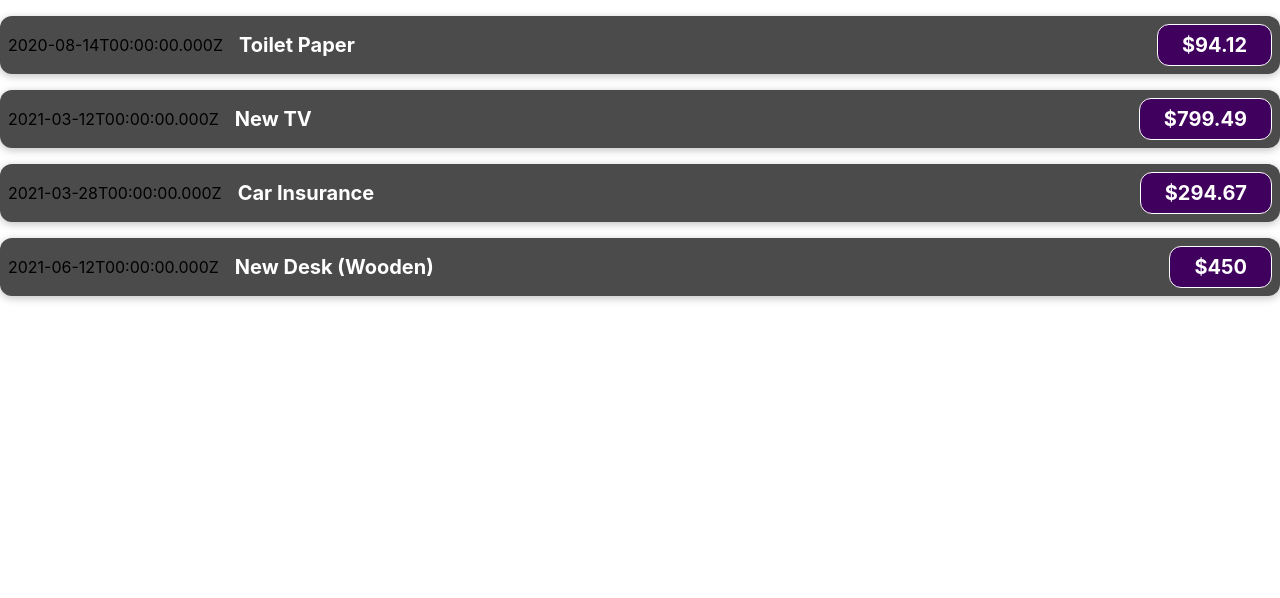
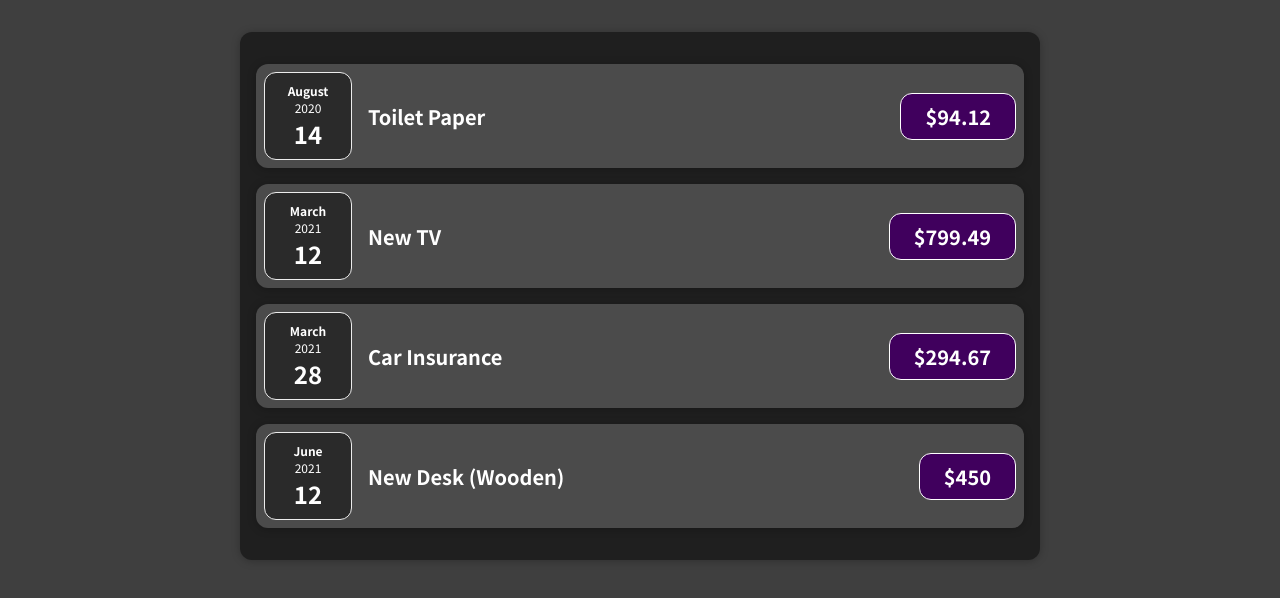
Before and after one commit to Jenrykster/react-basic, a React (Create React App) app: page / in a window 1280 px wide. Shown: the top 598 px of the page. Built offline with nearby package versions, Linux system fonts and the light colour scheme.

Commit message:
feat: finish section 3

```diff
--- a/src/App.js
+++ b/src/App.js
@@ -1,28 +1,28 @@
-import ExpenseItem from "./components/ExpenseItem";
+import Expenses from './components/Expenses/Expenses';
 
-function App() {
+const App = () => {
   const expenses = [
     {
-      id: "e1",
-      title: "Toilet Paper",
+      id: 'e1',
+      title: 'Toilet Paper',
       amount: 94.12,
       date: new Date(2020, 7, 14),
     },
     {
-      id: "e2",
-      title: "New TV",
+      id: 'e2',
+      title: 'New TV',
       amount: 799.49,
       date: new Date(2021, 2, 12),
     },
     {
-      id: "e3",
-      title: "Car Insurance",
+      id: 'e3',
+      title: 'Car Insurance',
       amount: 294.67,
       date: new Date(2021, 2, 28),
     },
     {
-      id: "e4",
-      title: "New Desk (Wooden)",
+      id: 'e4',
+      title: 'New Desk (Wooden)',
       amount: 450,
       date: new Date(2021, 5, 12),
     },
@@ -30,28 +30,9 @@
 
   return (
     <div>
-      <ExpenseItem
-        title={expenses[0].title}
-        amount={expenses[0].amount}
-        date={expenses[0].date}
-      />
-      <ExpenseItem
-        title={expenses[1].title}
-        amount={expenses[1].amount}
-        date={expenses[1].date}
-      />
-      <ExpenseItem
-        title={expenses[2].title}
-        amount={expenses[2].amount}
-        date={expenses[2].date}
-      />
-      <ExpenseItem
-        title={expenses[3].title}
-        amount={expenses[3].amount}
-        date={expenses[3].date}
-      />
+      <Expenses items={expenses} />
     </div>
   );
-}
+};
 
 export default App;
--- a/src/components/ExpenseItem.js
+++ /dev/null
@@ -1,15 +0,0 @@
-import "./ExpenseItem.css";
-
-function ExpenseItem(props) {
-  return (
-    <div className="expense-item">
-      <div>{props.date.toISOString()}</div>
-      <div className="expense-item__description">
-        <h2>{props.title}</h2>
-        <div className="expense-item__price">${props.amount}</div>
-      </div>
-    </div>
-  );
-}
-
-export default ExpenseItem;
--- /dev/null
+++ b/src/components/Expenses/ExpenseDate.css
@@ -0,0 +1,26 @@
+.expense-date {
+  display: flex;
+  flex-direction: column;
+  width: 5.5rem;
+  height: 5.5rem;
+  border: 1px solid #ececec;
+  background-color: #2a2a2a;
+  color: white;
+  border-radius: 12px;
+  align-items: center;
+  justify-content: center;
+}
+
+.expense-date__month {
+  font-size: 0.75rem;
+  font-weight: bold;
+}
+
+.expense-date__year {
+  font-size: 0.75rem;
+}
+
+.expense-date__day {
+  font-size: 1.5rem;
+  font-weight: bold;
+}
--- /dev/null
+++ b/src/components/Expenses/ExpenseDate.js
@@ -0,0 +1,16 @@
+import './ExpenseDate.css';
+
+const ExpenseDate = (props) => {
+  const month = props.date.toLocaleString('en-US', { month: 'long' });
+  const day = props.date.toLocaleString('en-US', { day: '2-digit' });
+  const year = props.date.getFullYear();
+  return (
+    <div className='expense-date'>
+      <div className='expense-date__month'>{month}</div>
+      <div className='expense-date__year'>{year}</div>
+      <div className='expense-date__day'>{day}</div>
+    </div>
+  );
+};
+
+export default ExpenseDate;
--- a/src/components/ExpenseItem.css
+++ b/src/components/Expenses/ExpenseItem.css
@@ -2,10 +2,8 @@
   display: flex;
   justify-content: space-between;
   align-items: center;
-  box-shadow: 0 2px 8px rgba(0, 0, 0, 0.25);
   padding: 0.5rem;
   margin: 1rem 0;
-  border-radius: 12px;
   background-color: #4b4b4b;
 }
 
--- /dev/null
+++ b/src/components/Expenses/ExpenseItem.js
@@ -0,0 +1,17 @@
+import Card from '../UI/Card';
+import ExpenseDate from './ExpenseDate';
+import './ExpenseItem.css';
+
+const ExpenseItem = (props) => {
+  return (
+    <Card className='expense-item'>
+      <ExpenseDate date={props.date} />
+      <div className='expense-item__description'>
+        <h2>{props.title}</h2>
+        <div className='expense-item__price'>${props.amount}</div>
+      </div>
+    </Card>
+  );
+};
+
+export default ExpenseItem;
--- /dev/null
+++ b/src/components/Expenses/Expenses.css
@@ -0,0 +1,7 @@
+.expenses {
+  padding: 1rem;
+  background-color: rgb(31, 31, 31);
+  margin: 2rem auto;
+  width: 50rem;
+  max-width: 95%;
+}
--- /dev/null
+++ b/src/components/Expenses/Expenses.js
@@ -0,0 +1,32 @@
+import './Expenses.css';
+import ExpenseItem from './ExpenseItem';
+import Card from '../UI/Card';
+
+const Expenses = (props) => {
+  return (
+    <Card className='expenses'>
+      <ExpenseItem
+        title={props.items[0].title}
+        amount={props.items[0].amount}
+        date={props.items[0].date}
+      />
+      <ExpenseItem
+        title={props.items[1].title}
+        amount={props.items[1].amount}
+        date={props.items[1].date}
+      />
+      <ExpenseItem
+        title={props.items[2].title}
+        amount={props.items[2].amount}
+        date={props.items[2].date}
+      />
+      <ExpenseItem
+        title={props.items[3].title}
+        amount={props.items[3].amount}
+        date={props.items[3].date}
+      />
+    </Card>
+  );
+};
+
+export default Expenses;
--- /dev/null
+++ b/src/components/UI/Card.css
@@ -0,0 +1,4 @@
+.card {
+  border-radius: 12px;
+  box-shadow: 0 1px 8px rgba(0, 0, 0, 0.25);
+}
--- /dev/null
+++ b/src/components/UI/Card.js
@@ -0,0 +1,9 @@
+import './Card.css';
+
+const Card = (props) => {
+  const classes = 'card ' + props.className;
+
+  return <div className={classes}>{props.children}</div>;
+};
+
+export default Card;
--- a/src/index.css
+++ b/src/index.css
@@ -1,13 +1,14 @@
+@import url('https://fonts.googleapis.com/css2?family=Noto+Sans+JP:wght@400;700&display=swap');
+
+* {
+  box-sizing: border-box;
+}
+
+html {
+  font-family: 'Noto Sans JP', sans-serif;
+}
+
 body {
   margin: 0;
-  font-family: -apple-system, BlinkMacSystemFont, 'Segoe UI', 'Roboto', 'Oxygen',
-    'Ubuntu', 'Cantarell', 'Fira Sans', 'Droid Sans', 'Helvetica Neue',
-    sans-serif;
-  -webkit-font-smoothing: antialiased;
-  -moz-osx-font-smoothing: grayscale;
+  background-color: #3f3f3f;
 }
-
-code {
-  font-family: source-code-pro, Menlo, Monaco, Consolas, 'Courier New',
-    monospace;
-}
```
